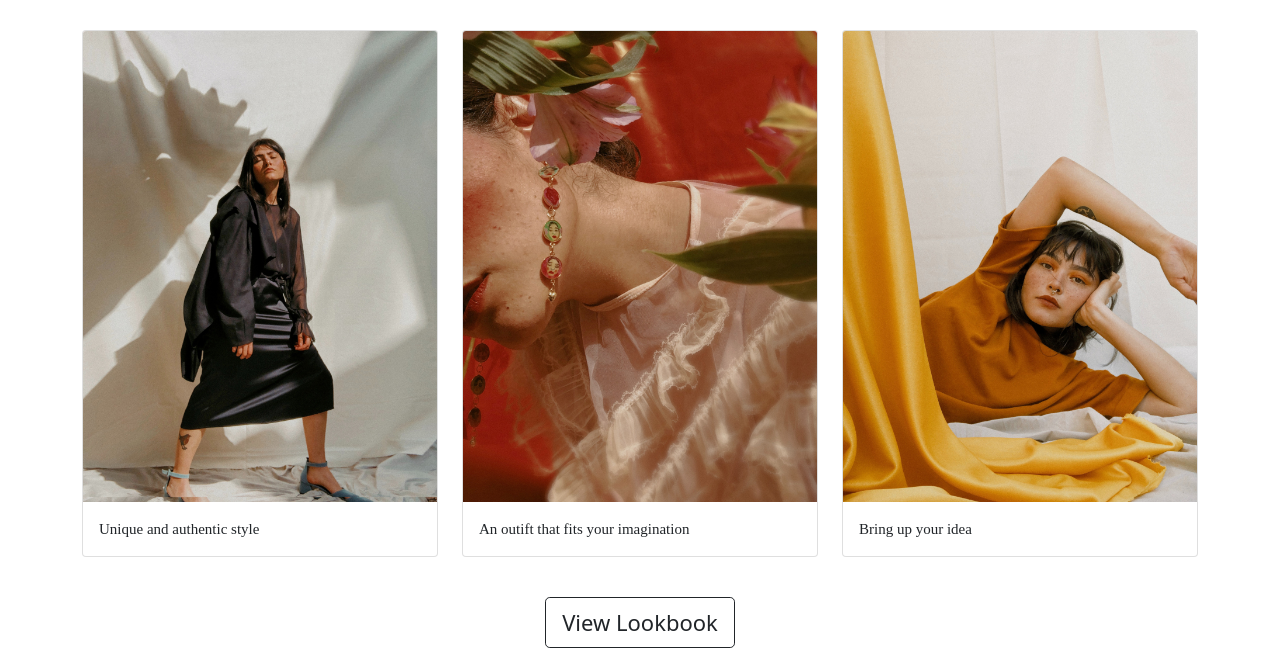
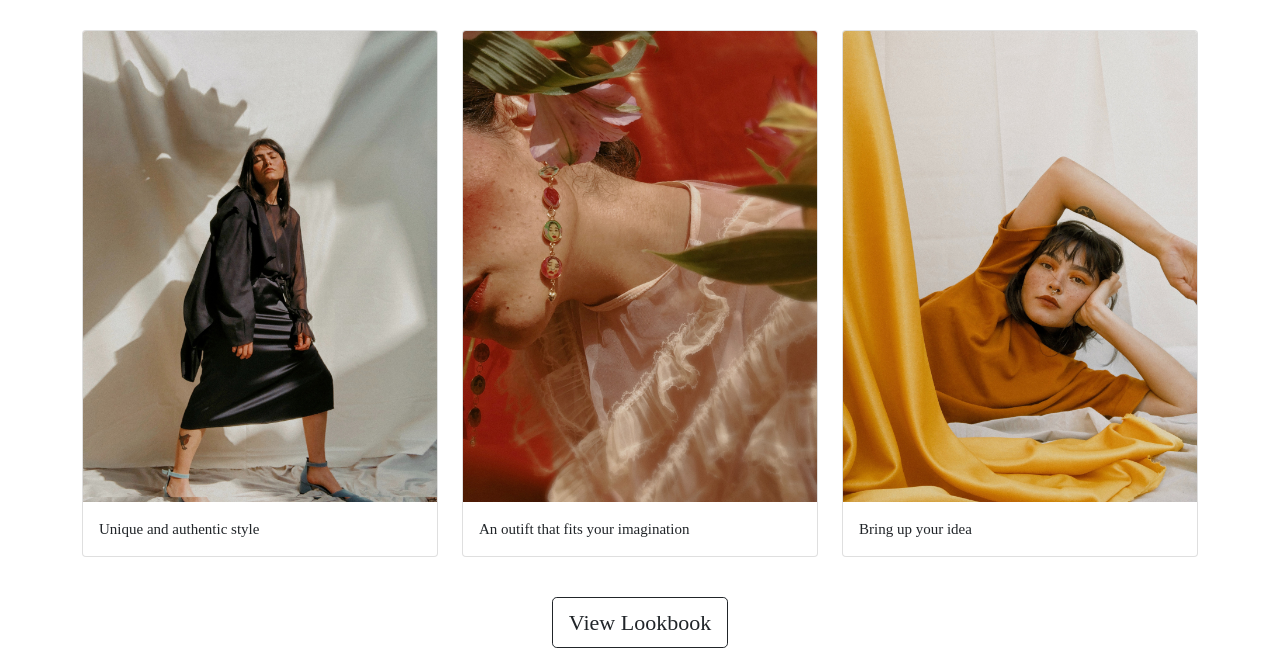
Before and after one commit to 27rayn/mundano.web.tugas, a plain HTML site: page index.html in a window 1280 px wide. Shown: the part 222-894 px from the top of the page. Drawn offline with nearby package versions, Linux system fonts and the light colour scheme.

Commit message:
ubah font button

```diff
--- a/index.html
+++ b/index.html
@@ -84,7 +84,7 @@
       </div>
       <div class="row text-center">
         <div class="col mt-4 mb-4">
-          <button type="button" class="btn btn-outline-dark btn-lg" style="font-size: 22px;"
+          <button type="button" class="btn btn-outline-dark btn-lg" style="font-family: Casta; font-size: 22px;"
           >View Lookbook</button>
 
         </div>
--- a/style.css
+++ b/style.css
@@ -1,6 +1,8 @@
-@font-face {
-  font-family: Casta;
-  src: url(fonts/Casta-Thin.otf);
+#sscollection21 {
+  @font-face {
+    font-family: Casta;
+    src: url(fonts/Casta-Thin.otf);
+  }
 }
 .p {
   font-family: Poppins;
```
